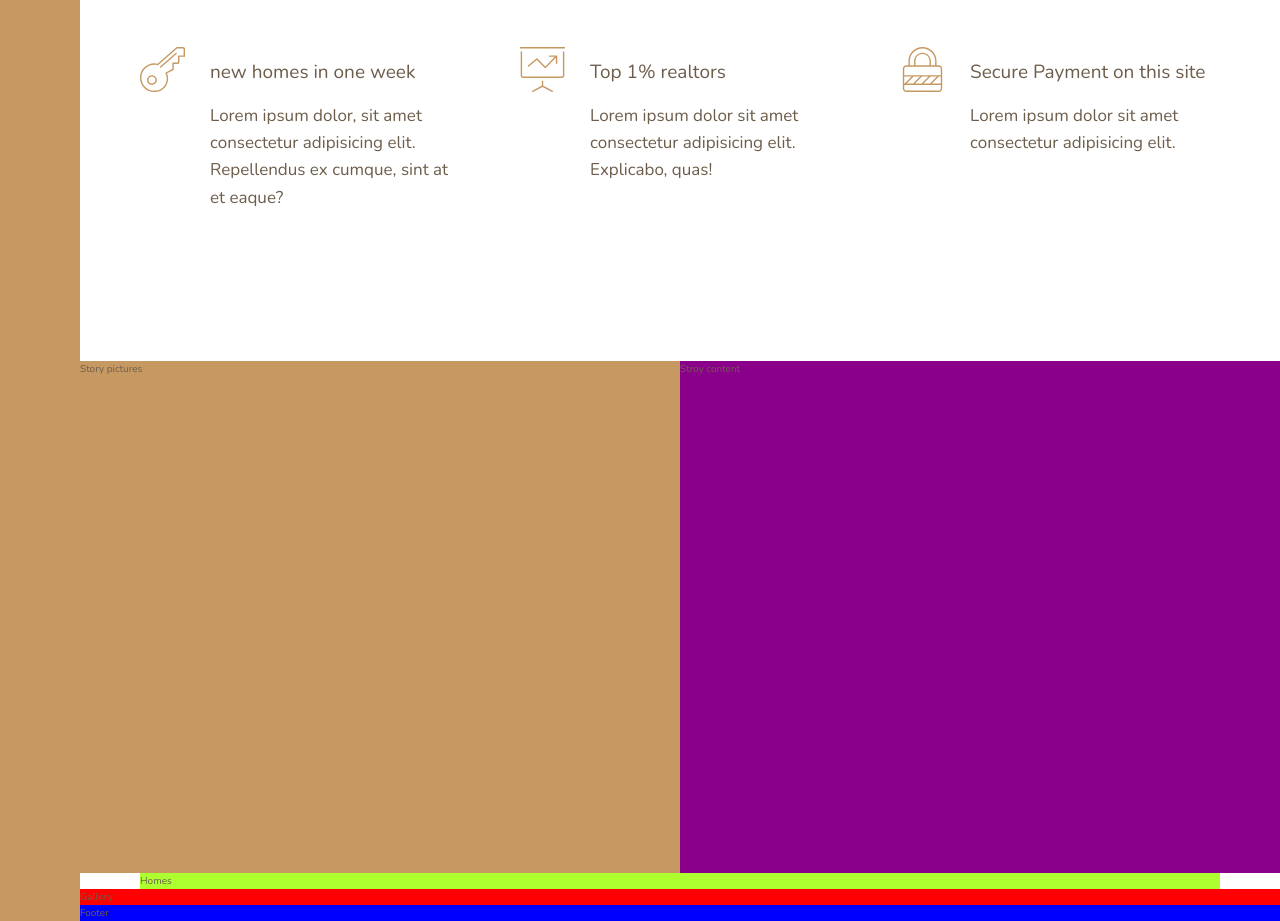
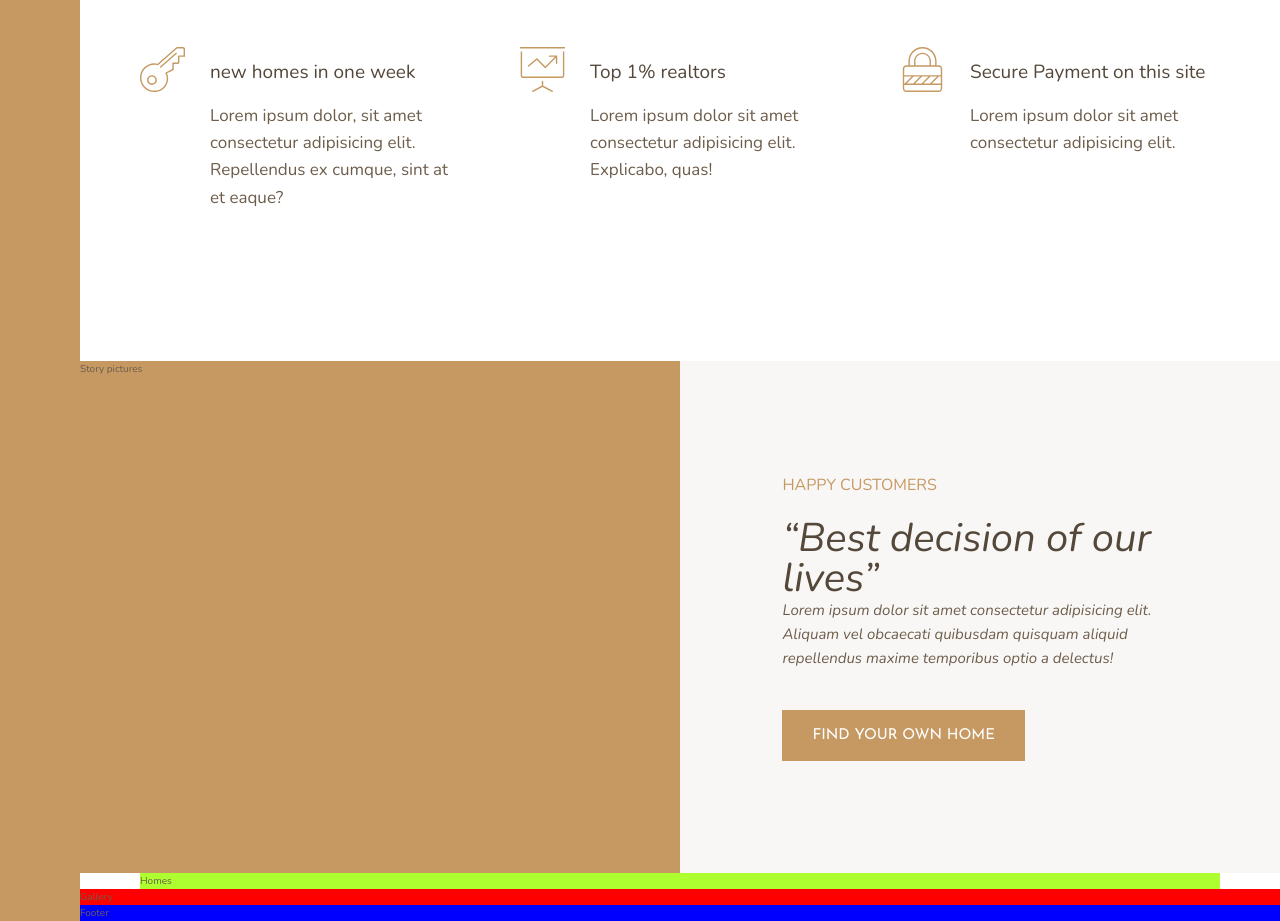
Before and after one commit to cluu79/EstateProj, a website: page index.html in a window 1280 px wide. Shown: the part 1029-1950 px from the top of the page. Drawn offline with nearby package versions, Linux system fonts and the light colour scheme.

Commit message:
finished styling the story section

```diff
--- a/index.html
+++ b/index.html
@@ -22,7 +22,7 @@
             <svg class="feature__icon">
                 <use xlink:href="/img/sprite.svg#icon-global"></use>
             </svg>
-            <h4 class="heading-4">World's best luxury Homes</h4>
+            <h4 class="heading-4 heading-4--dark">World's best luxury Homes</h4>
             <p class="feature__text">Lorem ipsum dolor sit amet consectetur adipisicing elit. Doloremque error, voluptate omnis expedita dicta ad nesciunt beatae, non impedit, nemo saepe recusandae dolores</p>
         </div>
 
@@ -30,42 +30,48 @@
             <svg class="feature__icon">
                 <use xlink:href="/img/sprite.svg#icon-trophy"></use>
             </svg>
-            <h4 class="heading-4">ONly the best properties</h4>
+            <h4 class="heading-4 heading-4--dark">ONly the best properties</h4>
             <p class="feature__text">Lorem ipsum dolor sit amet consectetur, adipisicing elit. Quo, optio ipsam.</p>
         </div>
         <div class="feature">
             <svg class="feature__icon">
                 <use xlink:href="/img/sprite.svg#icon-map-pin"></use>
             </svg>
-            <h4 class="heading-4">All homes in top locations</h4>
+            <h4 class="heading-4 heading-4--dark">All homes in top locations</h4>
             <p class="feature__text">Lorem ipsum dolor sit amet consectetur adipisicing elit. Tenetur praesentium possimus neque, officia numquam unde aliquid vel, distinctio voluptate amet veritatis quibusdam! Perspiciatis, rem quia?</p>
         </div>
         <div class="feature">
             <svg class="feature__icon">
                 <use xlink:href="/img/sprite.svg#icon-key"></use>
             </svg>
-            <h4 class="heading-4">new homes in one week</h4>
+            <h4 class="heading-4 heading-4--dark">new homes in one week</h4>
             <p class="feature__text">Lorem ipsum dolor, sit amet consectetur adipisicing elit. Repellendus ex cumque, sint at et eaque?</p>
         </div>
         <div class="feature">
             <svg class="feature__icon">
                 <use xlink:href="/img/sprite.svg#icon-presentation"></use>
             </svg>
-            <h4 class="heading-4">Top 1% realtors</h4>
+            <h4 class="heading-4 heading-4--dark">Top 1% realtors</h4>
             <p class="feature__text">Lorem ipsum dolor sit amet consectetur adipisicing elit. Explicabo, quas!</p>
         </div>
         <div class="feature">
             <svg class="feature__icon">
                 <use xlink:href="/img/sprite.svg#icon-lock"></use>
             </svg>
-            <h4 class="heading-4">Secure Payment on this site</h4>
+            <h4 class="heading-4 heading-4--dark">Secure Payment on this site</h4>
             <p class="feature__text">Lorem ipsum dolor sit amet consectetur adipisicing elit.</p>
         </div>
     </section>
 
     <!-- Story Section -->
     <div class="story__pictures">Story pictures</div>
-    <div class="story__content">Stroy content</div>
+    <div class="story__content">
+        <h3 class="heading-3 mb-sm">Happy Customers</h3>
+        <h2 class="heading-2 heading-2--dark">&ldquo;Best decision of our lives&rdquo;</h2>
+        <p class="story__text">Lorem ipsum dolor sit amet consectetur adipisicing elit. Aliquam vel obcaecati quibusdam quisquam aliquid repellendus maxime temporibus optio a delectus!</p>
+        <button class="btn">find your own home</button>
+
+    </div>
     <section class="homes">Homes</section>
     <section class="gallery">Gallery</section>
     <footer class="footer">Footer</footer>
--- a/sass/_story.scss
+++ b/sass/_story.scss
@@ -4,9 +4,27 @@
         grid-column: full-start /col-end 4;
     }
     &__content{
-        background-color: darkmagenta;
+        background-color: $color-grey-light-1;
         grid-column: col-start 5 /full-end;
+
+        padding: 6rem 8vw;
+        // display: flex;
+        // flex-direction: column;
+        // justify-content: center;
+        // align-items: flex-start;
+
+        display: grid;
+        align-content: center;
+        justify-items: start;
     }
+
+    &__text{
+        font-size: 1.5rem;
+        font-style: italic;
+        margin-bottom: 4rem;
+    }
+
+
 }
 
 // .story__pictures{
--- a/sass/_typography.scss
+++ b/sass/_typography.scss
@@ -10,9 +10,22 @@
 }
 .heading-2 {
     @extend %heading;
+    font-size: 4rem;
+    font-style: italic;
+    line-height: 1;
+    &--light {
+        color: $color-grey-light-1;
+    }
+
+    &--dark {
+        color: $color-grey-dark-1;
+    }
 }
 .heading-3 {
     @extend %heading;
+    font-size: 1.6rem;
+    color: $color-primary;
+    text-transform: uppercase;
 }
 .heading-4 {
     @extend %heading;
@@ -23,3 +36,28 @@
     }
     &--dark{color:  $color-grey-dark-1;}
 }
+
+.btn{
+    background-color: $color-primary;
+    color: #fff;
+    border: none;
+    border-radius: 0;
+    font-family: $font-display;
+    font-size: 1.5rem;
+    text-transform: uppercase;
+    padding: 1.8rem 3rem;
+    cursor: pointer;
+    transition: all .2s;
+
+    &:hover{
+        background-color: $color-primary-dark;
+    }
+}
+
+.mb-sm{margin-bottom: 2rem;}
+.mb-md {margin-bottom: 3rem;}
+.mb-lg {margin-bottom: 4rem;
+}
+.mb-hg {
+    margin-bottom: 8rem;
+}
```
Also changed, not shown: css/style.css.
